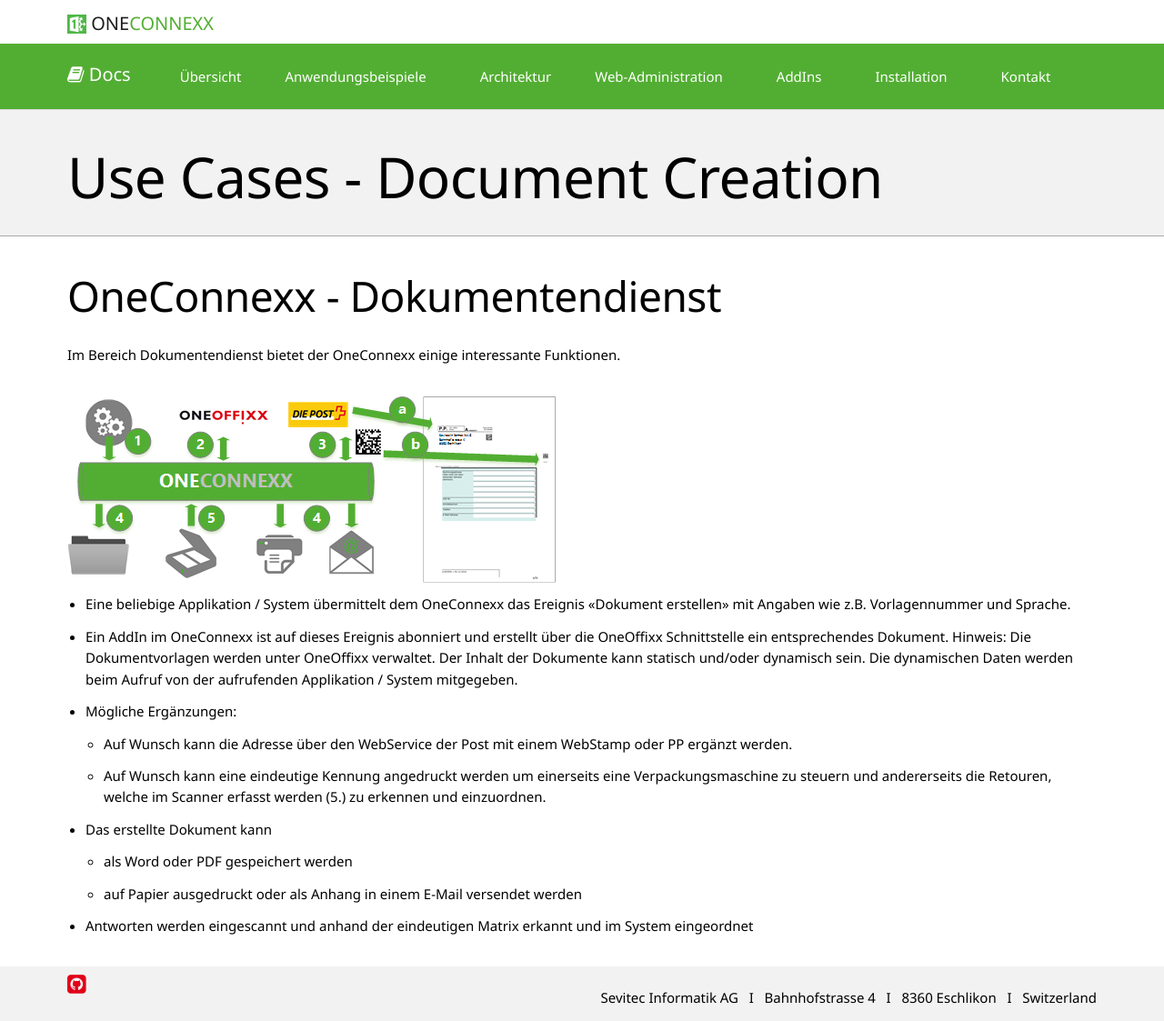
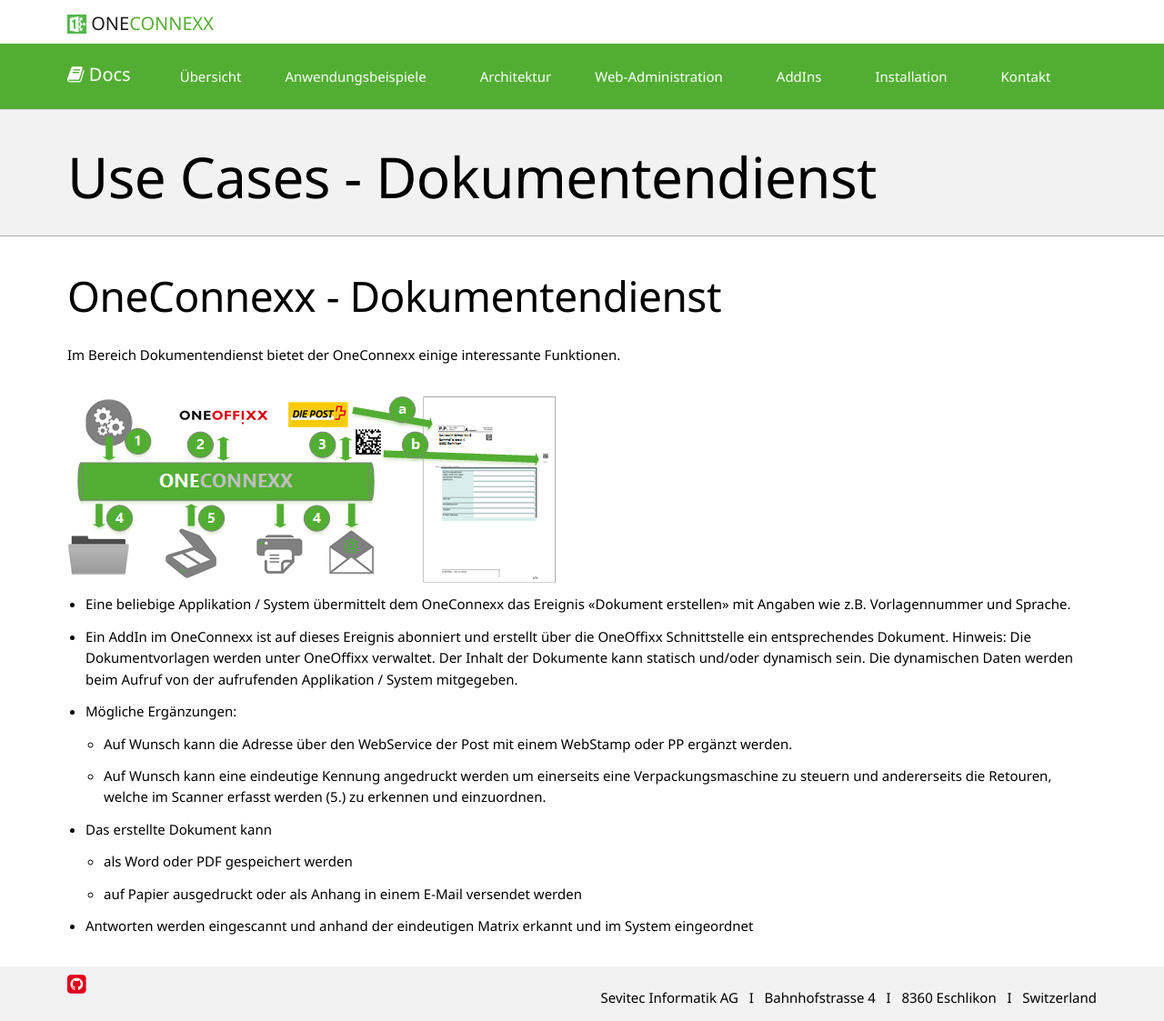
Before and after one commit to primesoft-group/oneconnexx-docs, a Jekyll site: the page built from _pages/usecases/de/documentcreation.md, in a window 1280 px wide. Shown: the whole page at 91% size. Built offline with Jekyll 4.4.1, drawn with Linux system fonts in a browser that asks for light colours; nearby versions of some CDN libraries; some web fonts are replaced.

Commit message:
Update documentcreation.md

```diff
--- a/_pages/usecases/de/documentcreation.md
+++ b/_pages/usecases/de/documentcreation.md
@@ -1,6 +1,6 @@
 ---
 layout: page
-title: Use Cases - Document Creation
+title: Use Cases - Dokumentendienst
 permalink: "usecases/de/documentcreation/"
 ---
 
```
